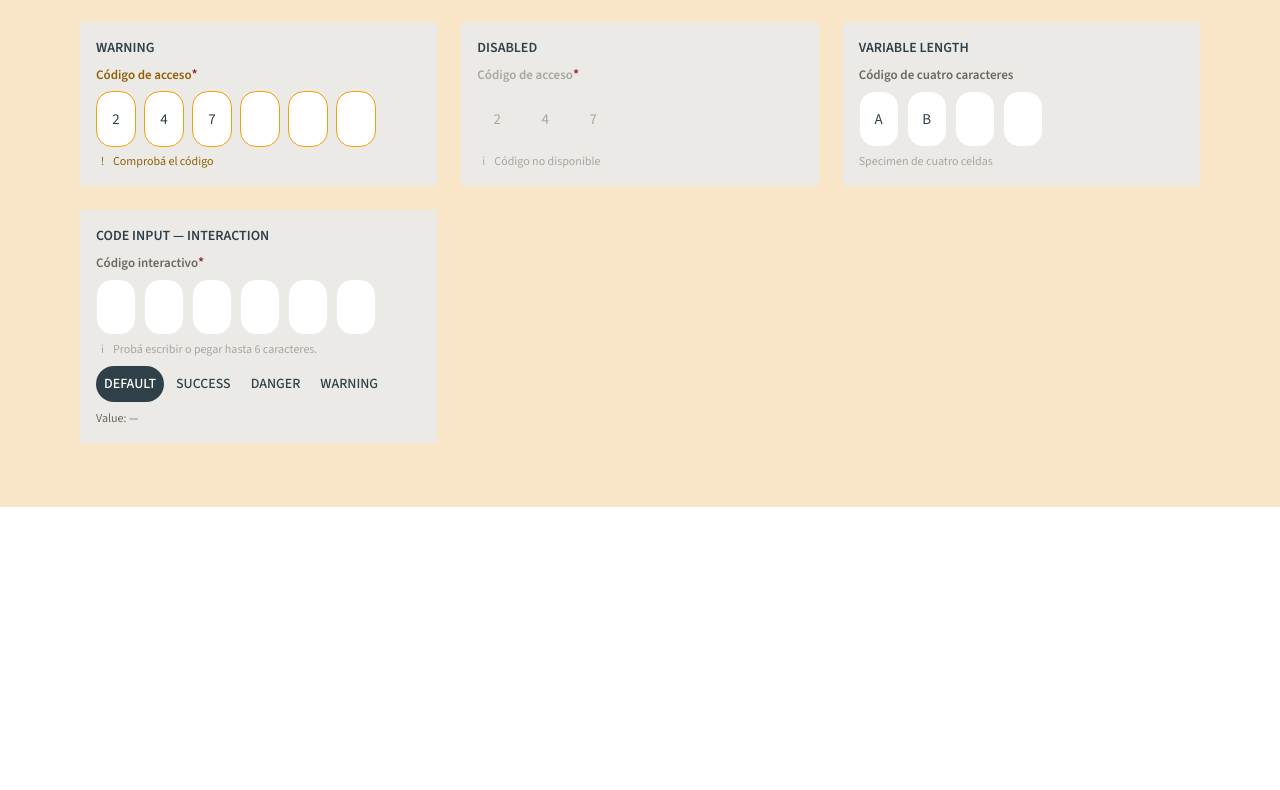
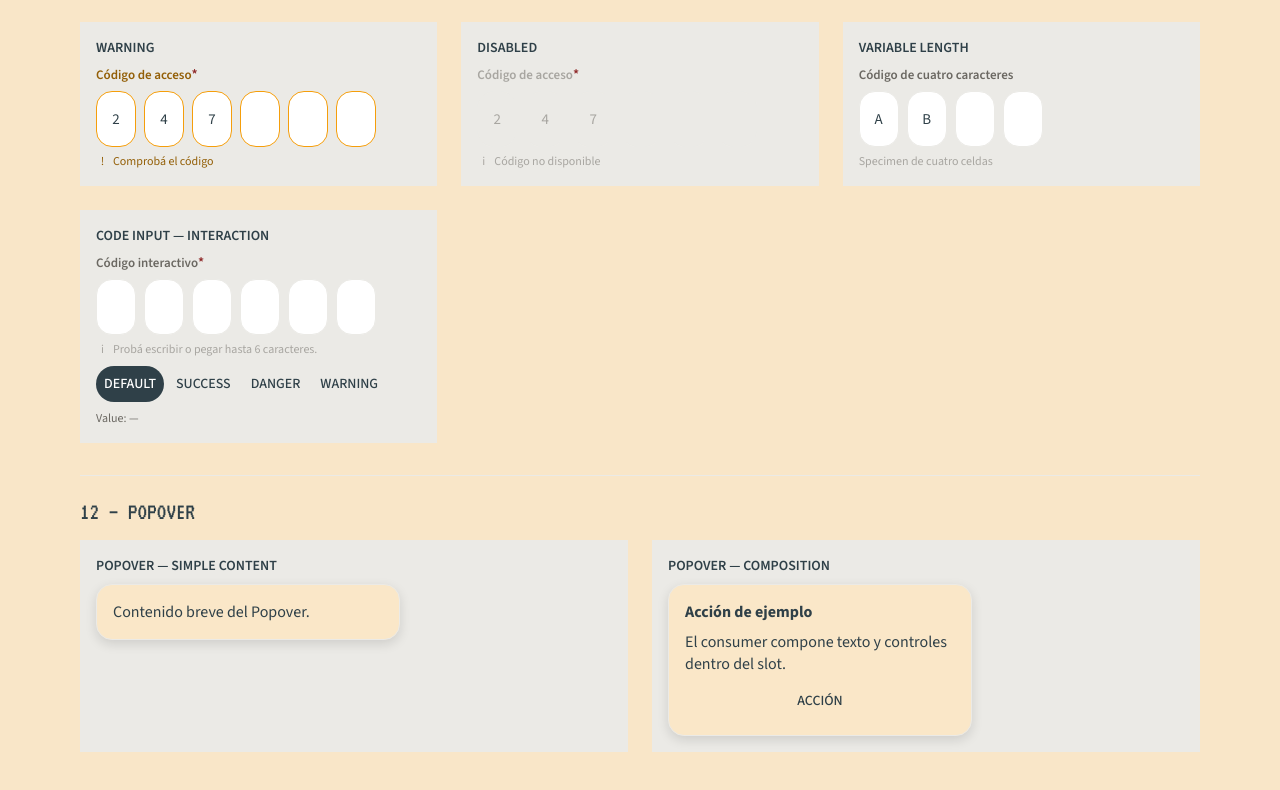
Before and after one commit to nooogt/portfolio, a React (Vite) app: page /dev/ui-primitives in a window 1280 px wide. Shown: the part 4937-5727 px from the top of the page. Before the commit the page ends 5444 px from the top, so only its background shows below. Built offline with nearby package versions, Linux system fonts and the light colour scheme.

Commit message:
feat: add popover primitive

```diff
--- /dev/null
+++ b/src/components/ui/Popover.css
@@ -0,0 +1,18 @@
+.popover {
+  display: flex;
+  inline-size: 304px;
+  max-inline-size: 100%;
+  flex-direction: column;
+  padding: var(--space-md);
+  border: 1px solid var(--popover-border);
+  border-radius: var(--popover-radius);
+  background: var(--popover-bg);
+  box-shadow: 0 var(--popover-shadow-y) var(--popover-shadow-blur) var(--popover-shadow-color);
+}
+
+.popover__content {
+  display: flex;
+  min-inline-size: 0;
+  flex-direction: column;
+  gap: var(--space-sm);
+}
--- /dev/null
+++ b/src/components/ui/Popover.tsx
@@ -0,0 +1,12 @@
+import type { HTMLAttributes } from 'react'
+import './Popover.css'
+
+export function Popover({ className, children, ...props }: HTMLAttributes<HTMLDivElement>) {
+  const classes = ['popover', className].filter(Boolean).join(' ')
+
+  return (
+    <div className={classes} {...props}>
+      <div className="popover__content">{children}</div>
+    </div>
+  )
+}
--- a/src/routes/dev/UiPrimitivesRoute.css
+++ b/src/routes/dev/UiPrimitivesRoute.css
@@ -403,6 +403,26 @@
   gap: var(--space-xs);
 }
 
+.ui-primitives__popover-grid {
+  display: grid;
+  grid-template-columns: repeat(auto-fit, minmax(min(100%, 320px), 1fr));
+  gap: var(--space-lg);
+}
+
+.ui-primitives__popover-example {
+  display: grid;
+  min-inline-size: 0;
+  align-content: start;
+  justify-items: start;
+  gap: var(--space-sm);
+  padding: var(--space-md);
+  background: var(--color-neutral-100);
+}
+
+.ui-primitives__popover-example .popover p {
+  margin: 0;
+}
+
 @media (max-width: 520px) {
   .ui-primitives__row {
     gap: var(--space-sm);
--- a/src/routes/dev/UiPrimitivesRoute.tsx
+++ b/src/routes/dev/UiPrimitivesRoute.tsx
@@ -21,6 +21,7 @@ import {
 } from '../../components/ui/Header'
 import { Footer, FooterContent } from '../../components/ui/Footer'
 import { Toast } from '../../components/ui/Toast'
+import { Popover } from '../../components/ui/Popover'
 import {
   Dialog,
   DialogBody,
@@ -942,6 +943,25 @@ export function UiPrimitivesRoute() {
           </div>
         </div>
       </section>
+      <section className="ui-primitives__section">
+        <h2>12 — POPOVER</h2>
+        <div className="ui-primitives__popover-grid">
+          <div className="ui-primitives__popover-example">
+            <h3>POPOVER — SIMPLE CONTENT</h3>
+            <Popover>
+              <p>Contenido breve del Popover.</p>
+            </Popover>
+          </div>
+          <div className="ui-primitives__popover-example">
+            <h3>POPOVER — COMPOSITION</h3>
+            <Popover>
+              <strong>Acción de ejemplo</strong>
+              <p>El consumer compone texto y controles dentro del slot.</p>
+              <Button size={36} variant="ghost">ACCIÓN</Button>
+            </Popover>
+          </div>
+        </div>
+      </section>
     </div>
   )
 }
--- a/src/styles/tokens/components.css
+++ b/src/styles/tokens/components.css
@@ -81,6 +81,13 @@
   --dialog-shadow-y: var(--elevation-high-y);
   --dialog-shadow-blur: var(--elevation-high-blur);
 
+  --popover-bg: var(--color-brand-secondary);
+  --popover-border: var(--color-border-subtle);
+  --popover-radius: var(--radius-lg);
+  --popover-shadow-color: var(--elevation-medium-color);
+  --popover-shadow-y: var(--elevation-medium-y);
+  --popover-shadow-blur: var(--elevation-medium-blur);
+
   --spacing-tab-bar-x: var(--space-sm);
   --spacing-tab-bar-y: var(--space-sm);
   --tab-bar-bg: var(--color-brand-secondary);
--- a/src/styles/tokens/primitives.css
+++ b/src/styles/tokens/primitives.css
@@ -44,6 +44,10 @@
   --shadow-sm-y: 2px;
   --shadow-sm-blur: 8px;
 
+  --shadow-md-color: #0000001f;
+  --shadow-md-y: 4px;
+  --shadow-md-blur: 12px;
+
   --shadow-lg-color: #00000029;
   --shadow-lg-y: 8px;
   --shadow-lg-blur: 24px;
--- a/src/styles/tokens/semantic.css
+++ b/src/styles/tokens/semantic.css
@@ -3,6 +3,10 @@
   --elevation-low-y: var(--shadow-sm-y);
   --elevation-low-blur: var(--shadow-sm-blur);
 
+  --elevation-medium-color: var(--shadow-md-color);
+  --elevation-medium-y: var(--shadow-md-y);
+  --elevation-medium-blur: var(--shadow-md-blur);
+
   --elevation-high-color: var(--shadow-lg-color);
   --elevation-high-y: var(--shadow-lg-y);
   --elevation-high-blur: var(--shadow-lg-blur);
```
